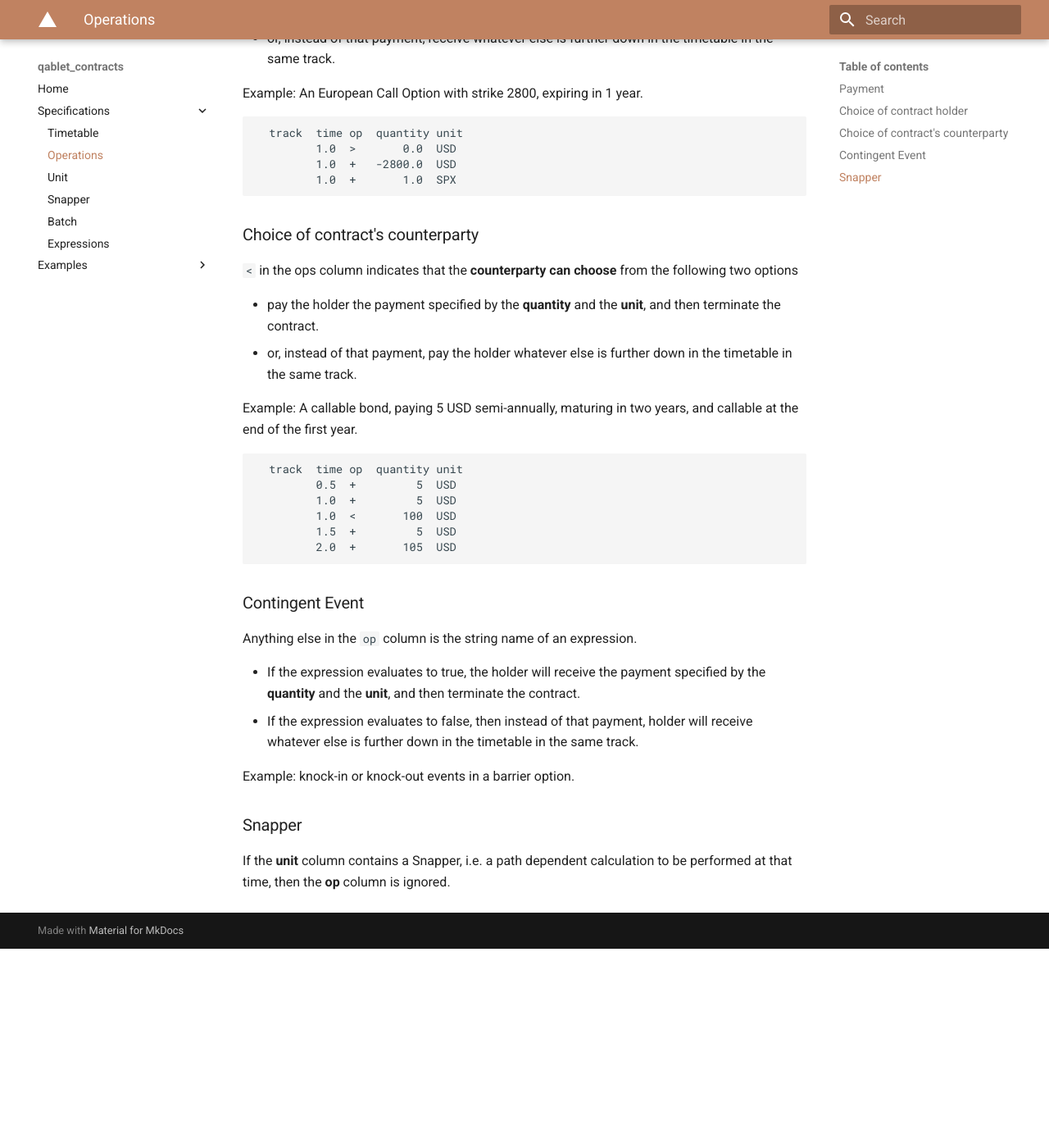
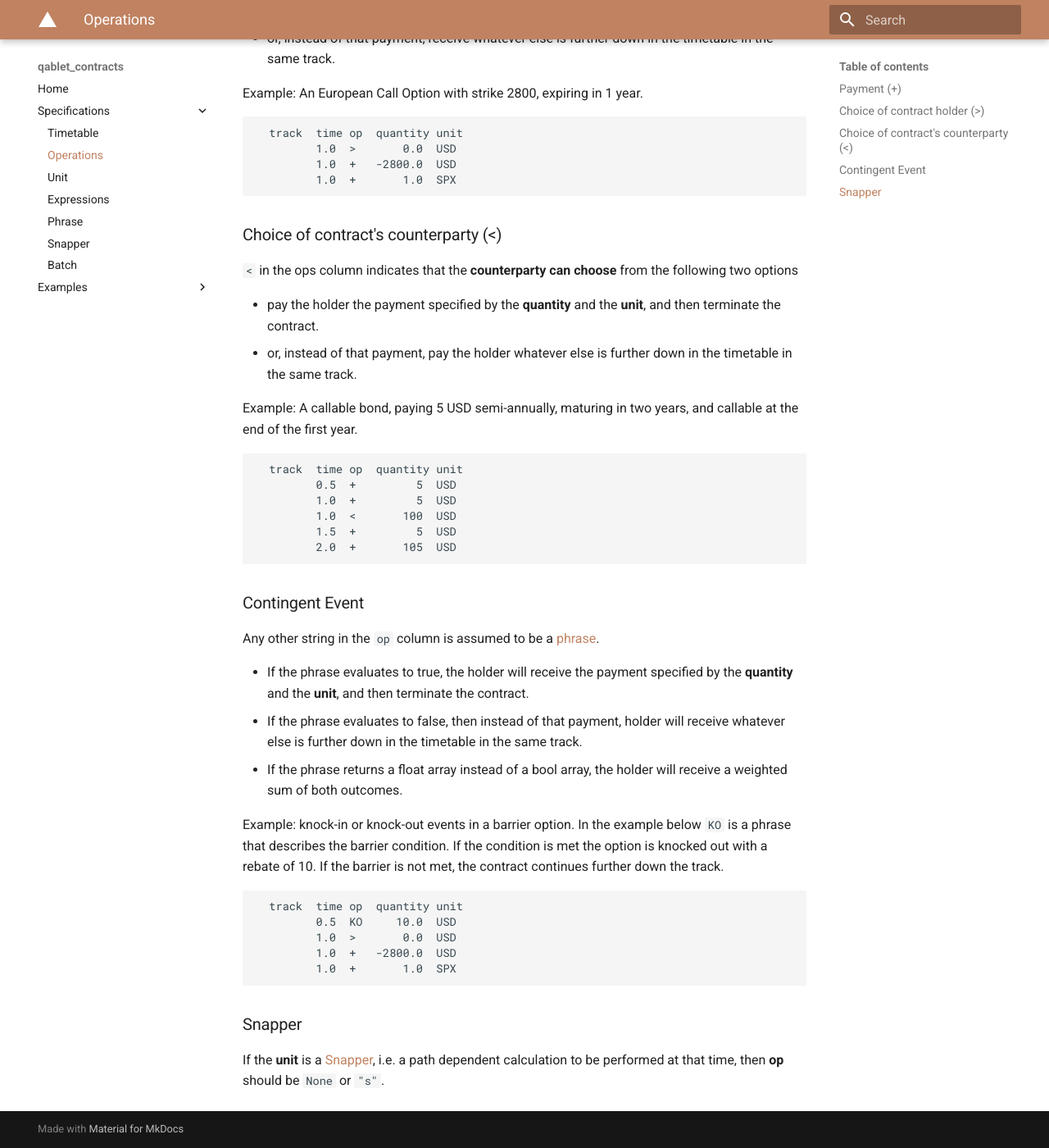
Before and after one commit to qablet/qablet-contracts, an MkDocs documentation site: the page built from docs/specifications/operations.md, in a window 1280 px wide and 1400 px high, scrolled down 679 px. Shown: the whole window at 82% size. Built offline with MkDocs 1.6.1 and Material for MkDocs 9.7.7, drawn with Linux system fonts in a browser that asks for light colours; before the commit the page ends 1836 px from its top, so only the background shows below that; some of the changed text lies outside the part shown.

Commit message:
update doc for phrases

````diff
--- a/docs/specifications/operations.md
+++ b/docs/specifications/operations.md
@@ -2,7 +2,7 @@
 
 The **op** column contains a string which can be `+`, `>`, `<`, or a condition
 
-### Payment
+### Payment (+)
 
 `+` in the ops column indicates that the contract holder will receive
 the payment specified by the **quantity** and the **unit**,
@@ -20,7 +20,7 @@ Example: A bond paying 5 USD semi-annually and maturing in two years.
 ```
 
 
-### Choice of contract holder
+### Choice of contract holder (>)
 
 `>` in the ops column indicates that the **contract holder can choose** from the following two options
 
@@ -37,7 +37,7 @@ Example: An European Call Option with strike 2800, expiring in 1 year.
 ```
 
 
-### Choice of contract's counterparty
+### Choice of contract's counterparty (<)
 
 `<` in the ops column indicates that the **counterparty can choose** from the following two options
 
@@ -58,13 +58,23 @@ Example: A callable bond, paying 5 USD semi-annually, maturing in two years, and
 
 ### Contingent Event
 
-Anything else in the `op` column is the string name of an expression.
+Any other string in the `op` column is assumed to be a [phrase](phrase.md).
 
- - If the expression evaluates to true, the holder will receive the payment specified by the **quantity** and the **unit**, and then terminate the contract.
- - If the expression evaluates to false, then instead of that payment, holder will receive whatever else is further down in the timetable in the same track.
+ - If the phrase evaluates to true, the holder will receive the payment specified by the **quantity** and the **unit**, and then terminate the contract.
+ - If the phrase evaluates to false, then instead of that payment, holder will receive whatever else is further down in the timetable in the same track.
+ - If the phrase returns a float array instead of a bool array, the holder will receive a weighted sum of both outcomes.
 
-Example: knock-in or knock-out events in a barrier option.
+Example: knock-in or knock-out events in a barrier option. In the example below `KO` is a phrase that describes the barrier condition. If the condition is met
+the option is knocked out with a rebate of 10. If the barrier is not met, the contract continues further down the track.
+
+```python
+  track  time op  quantity unit
+         0.5  KO     10.0  USD
+         1.0  >       0.0  USD
+         1.0  +   -2800.0  USD
+         1.0  +       1.0  SPX
+```
 
 ### Snapper
 
-If the **unit** column contains a Snapper, i.e. a path dependent calculation to be performed at that time, then the **op** column is ignored.
+If the **unit** is a [Snapper](snapper.md), i.e. a path dependent calculation to be performed at that time, then **op** should be `None` or `"s"`.
--- a/mkdocs.yml
+++ b/mkdocs.yml
@@ -24,9 +24,10 @@ nav:
     - 'specifications/timetable.md'
     - 'specifications/operations.md'
     - 'specifications/units.md'
+    - 'specifications/expressions.md'
+    - 'specifications/phrase.md'
     - 'specifications/snapper.md'
     - 'specifications/batch.md'
-    - 'specifications/expressions.md'
   - 'Examples':
     - Bond:
       - 'examples/bond_zero.md'
````
Also changed, not shown: docs/index.md (+2 -2 lines), docs/specifications/expressions.md (+6 -1 lines), docs/specifications/phrase.md (added, +39 -0 lines), docs/specifications/snapper.md (+12 -7 lines), docs/specifications/timetable.md (+6 -13 lines).
